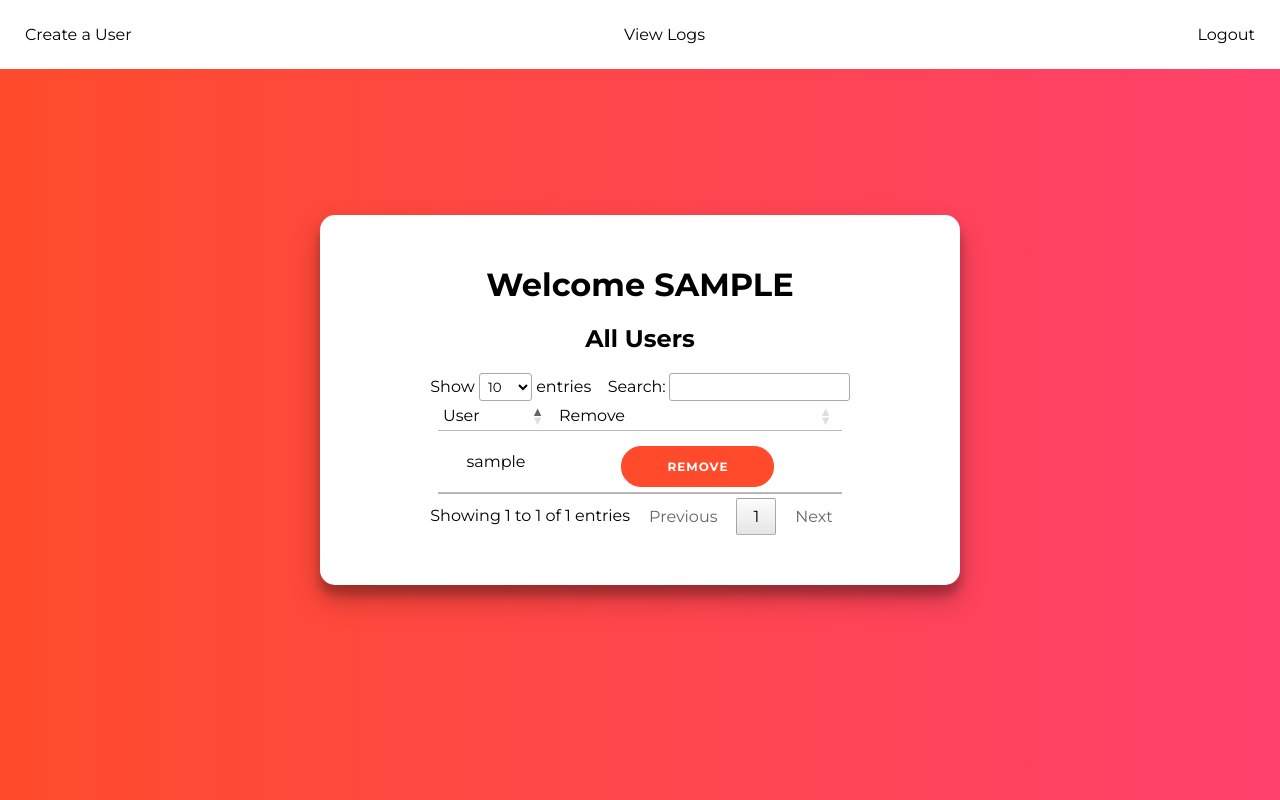
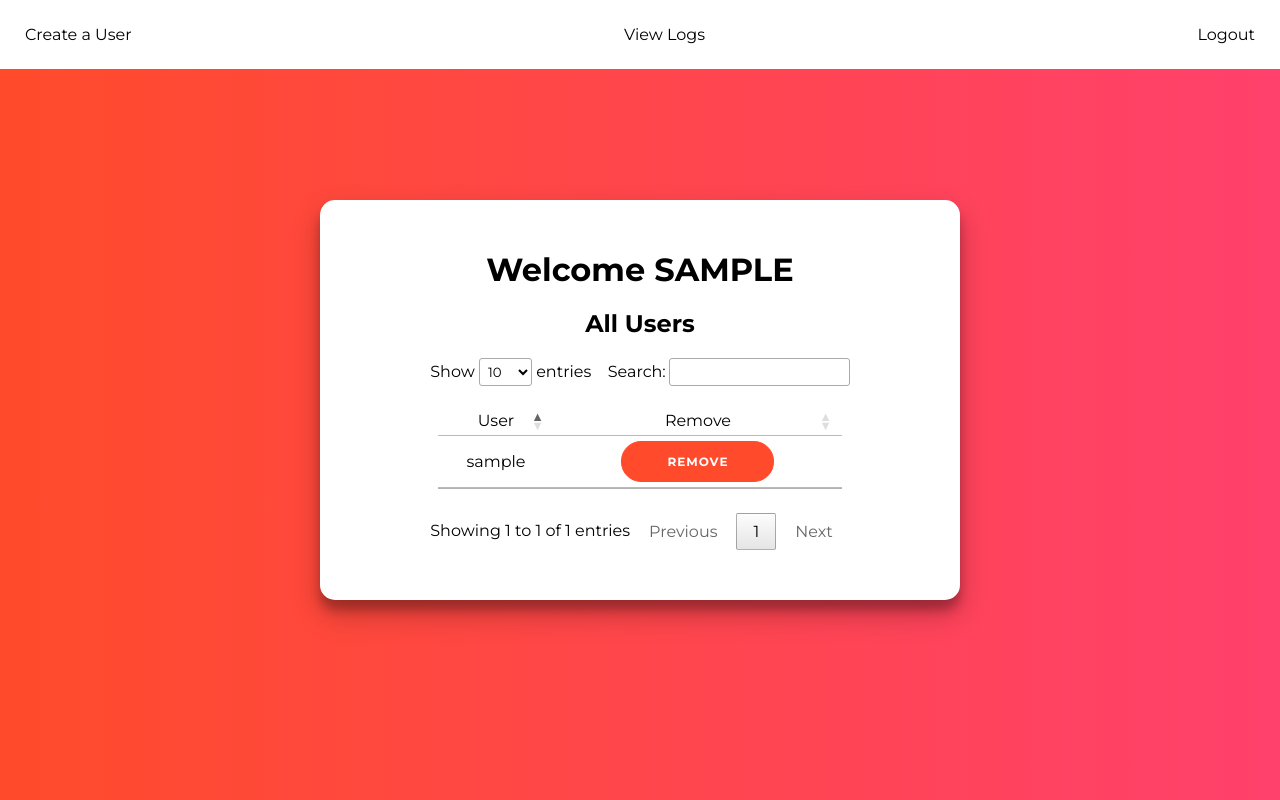
Before and after one commit to vedant711/video_trans_with_frontend, a Django app: page /adminportal in a window 1280 px wide. Run offline with Django 4.2, Linux system fonts and the light colour scheme; the visitor is signed in with stand-in values (Sample User, id 1); data comes from the database, SQL or seed files in the repository; some libraries are stand-ins or nearby versions.

Commit message:
styling_suggestions

```diff
--- a/trans/static/style.css
+++ b/trans/static/style.css
@@ -525,6 +525,10 @@ input[type=text],input[type=password] {
 
 }
 
+#user_table {
+  padding-top: 20px ;
+}
+
 /* .even {
   background-color: #eee;
 } */
@@ -534,6 +538,7 @@ table.dataTable tr.even { background-color: #eee; }
 #user_table td {
   padding:5px;
   border-bottom:solid 1px #bababa;
+  /* vertical-align: middle; */
 
 }
 
@@ -550,3 +555,16 @@ table.dataTable tr.even { background-color: #eee; }
     margin: 8px 0;
     width: 10%;
 } */
+
+.dataTables_paginate,.dataTables_info {
+  margin-top: 20px;
+}
+
+.dataTables_wrapper table td {
+  vertical-align: middle;
+}
+
+.dataTables_wrapper table td button{
+  /* vertical-align: middle; */
+  margin-top: 0px;
+}
--- a/trans/templates/admin.html
+++ b/trans/templates/admin.html
@@ -48,15 +48,15 @@
             <table id="user_table">
                 <thead>
                     <tr>
-                        <td>User</td>
-                        <td>Remove</td>
+                        <td align="center"><center>User</center></td>
+                        <td align="center"><center>Remove</center></td>
                     </tr>
                 </thead>
                 <tbody>
                     {% for user in all %}
                         <tr>
-                            <td>{{user}}</td>
-                            <td><a href="/remove/{{user}}"><button>Remove</button></a></td>
+                            <td valign="middle">{{user}}</td>
+                            <td valign="middle"><a href="/remove/{{user}}"><button>Remove</button></a></td>
                         </tr>
                     {% endfor %}
                 </tbody>
--- a/trans/templates/login.html
+++ b/trans/templates/login.html
@@ -19,8 +19,9 @@
             {% endfor %}
             {% endif %}
     <form action="/" method="post"  style="width: 100%;">
+
+        <h1>Login</h1>
         {% csrf_token %}
-        <h1>Login</h1>
         <input type="text" name="username" placeholder="Enter Username"><br>
         <input type="password" name="password" placeholder="Enter Password"><br>
         <input type="submit" value="Submit">
--- a/trans/views.py
+++ b/trans/views.py
@@ -79,6 +79,7 @@ def user_token_view(request):
     except:
         return HttpResponse('Already created the API key')
 
+@csrf_exempt
 @staff_member_required(login_url='/')
 def signup1(request):
     foo(request)
@@ -97,6 +98,7 @@ def signup1(request):
             # return render(request,'login.html')
         return redirect('/adminportal')
 
+@csrf_exempt
 def index(request):
     if request.user.is_authenticated: return redirect(f'/view/{request.user}')
     else:
@@ -341,8 +343,8 @@ def indi_page(request,user):
             data = literal_eval(request.body.decode('utf-8'))
             dt = data['date']
             status = data['status']
-        # print(dt)
-        # print(status)
+        print(dt)
+        print(status)
         if status=='all':
             logs = Logs.objects.filter(user=request.user,start_datetime__icontains=dt).all()
             # print(logs)
@@ -352,7 +354,7 @@ def indi_page(request,user):
             logs = Logs.objects.filter(user=request.user,status=status,start_datetime__icontains=dt).all()
         # for log in logs:
         #     print(log.start_datetime)
-        # print(logs)
+        print(logs)
         context={'logs':logs,'dt':dt,'status':status}
     # print(logs)
     # print(logs)
```
Also changed, not shown: trans/static/indi.css (+6 -2 lines), trans/templates/indi_page.html (+5 -5 lines).
